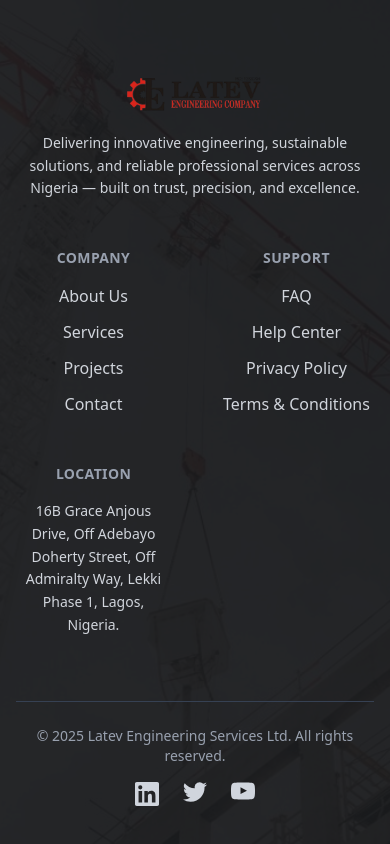
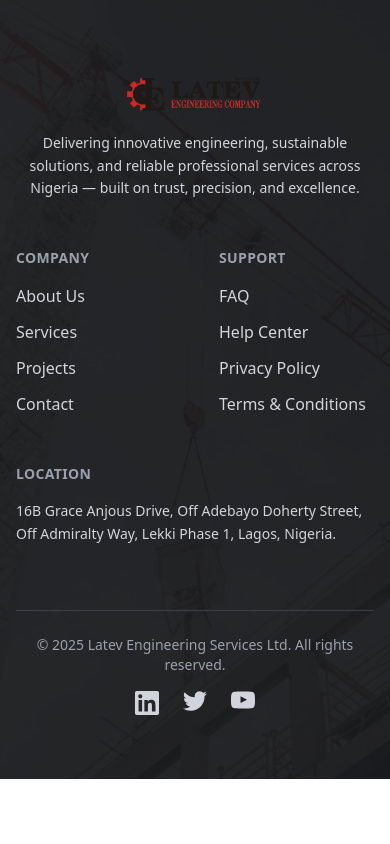
Before and after one commit to Franklyn101/LATEV-ENGINEERING-COMPANY, a Next.js app: page / in a window 390 px wide. Shown: the part 11120-11964 px from the top of the page. After the commit the page ends 11899 px from the top, so only its background shows below. Built offline with nearby package versions, Linux system fonts and the light colour scheme.

Commit message:
Update Footer.tsx

```diff
--- a/src/components/ui/Footer.tsx
+++ b/src/components/ui/Footer.tsx
@@ -37,7 +37,7 @@ export default function Footer() {
           </div>
 
           {/* LINK SECTION */}
-          <div className="grid grid-cols-2 sm:grid-cols-3 gap-12 text-center lg:text-left">
+          <div className="grid grid-cols-2 sm:grid-cols-3 gap-12 text-left">
 
             <div>
               <h4 className="text-sm font-semibold mb-4 text-gray-400 uppercase tracking-wide">
@@ -79,7 +79,7 @@ export default function Footer() {
               </ul>
             </div>
 
-            <div>
+            <div className="col-span-2 sm:col-span-1">
               <h4 className="text-sm font-semibold mb-4 text-gray-400 uppercase tracking-wide">
                 Location
               </h4>
```
